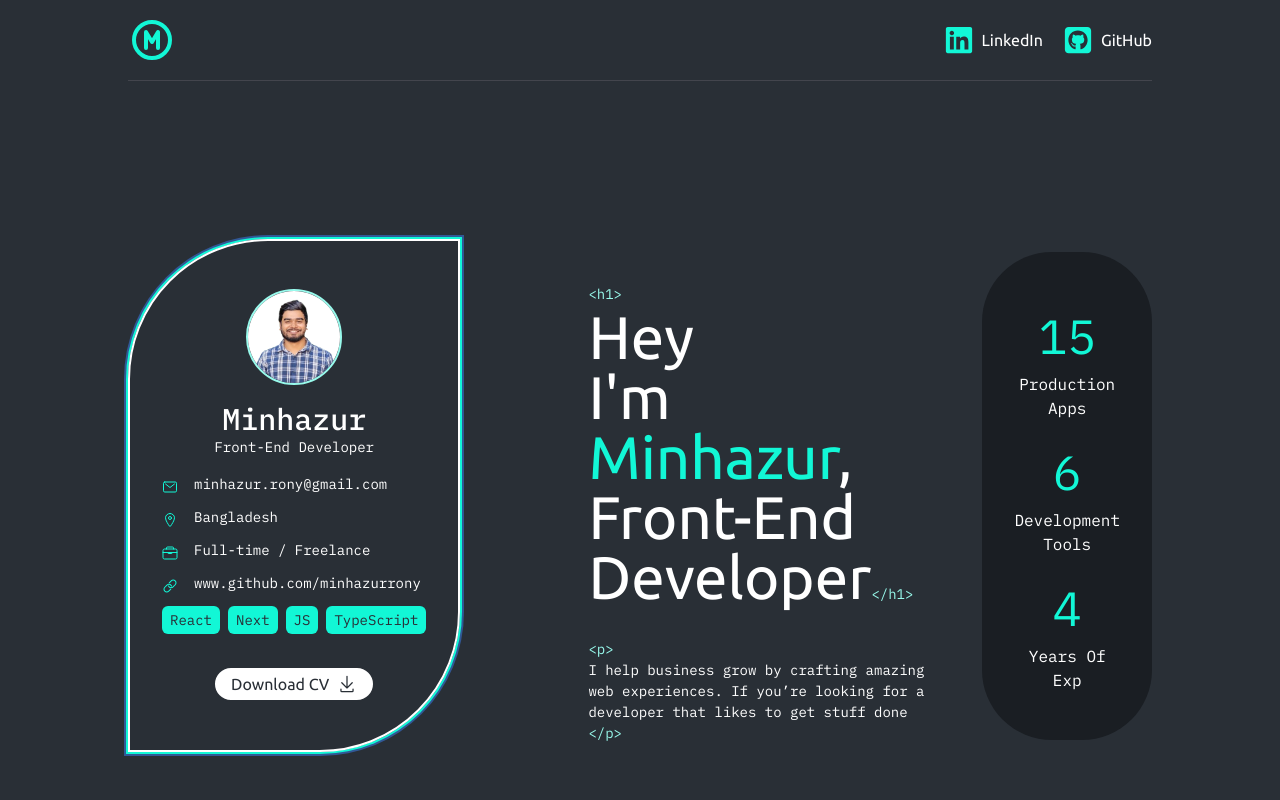
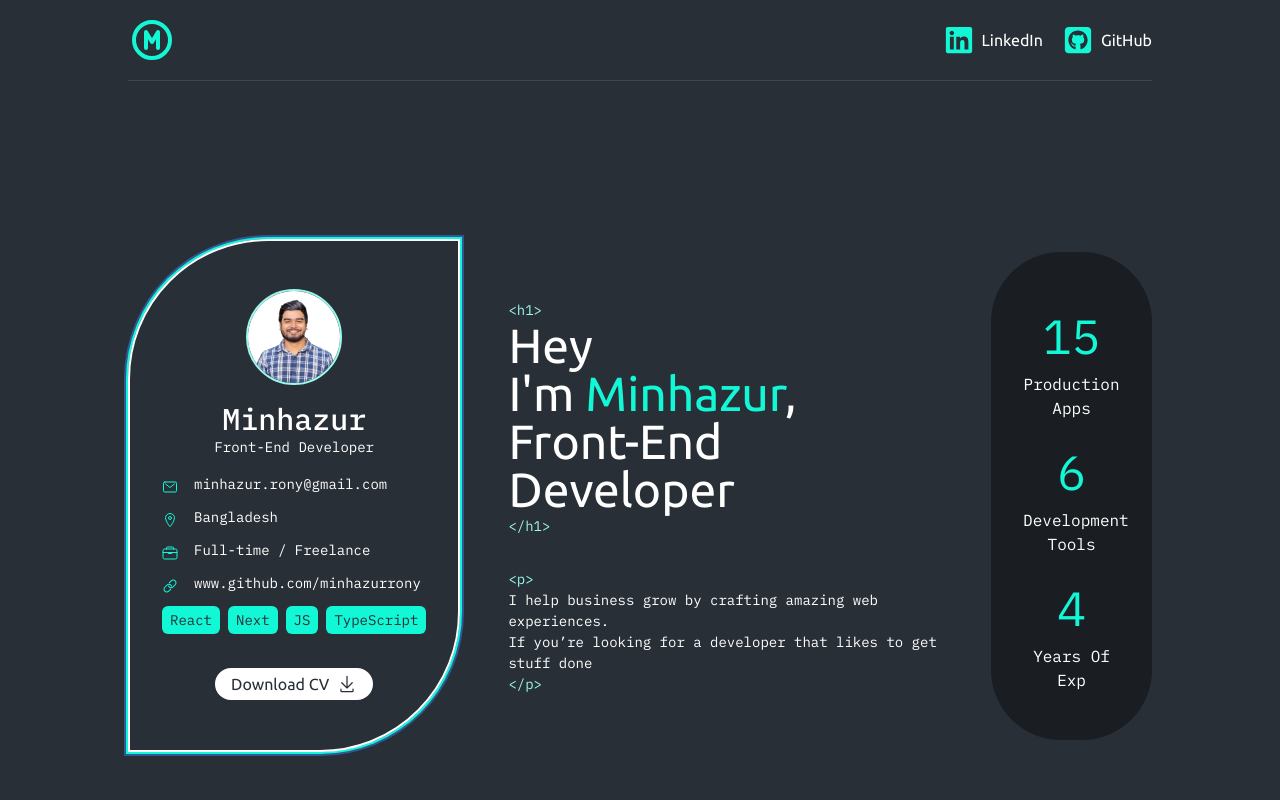
Before and after one commit to minhazurrony/portfolio, a Next.js app: page / in a window 1280 px wide. Shown: the top 800 px of the page. Built offline with nearby package versions, Linux system fonts and the light colour scheme.

Commit message:
fix: responsive issues of hero section

```diff
--- a/app/containers/home-page/Hero.tsx
+++ b/app/containers/home-page/Hero.tsx
@@ -1,6 +1,6 @@
 "use client";
 import React, { useEffect, useRef } from "react";
-import { ContainerWrapper, Reveal } from "@/components";
+import { ContainerWrapper, Reveal, HeroContent } from "@/components";
 import Image from "next/image";
 import {
   IoMailOutline,
@@ -18,13 +18,10 @@ import {
 } from "framer-motion";
 
 function Hero() {
-  const ref = useRef(null);
-  const isInView = useInView(ref, { once: true });
-
   return (
     <ContainerWrapper className="bg-bg-one pb-[64px] md:pb-[128px] xl:pt-[94px]">
       <div className="container mx-auto flex flex-col items-center justify-center py-[64px]">
-        <div className="flex flex-wrap items-center justify-around gap-8 md:gap-24 lg:gap-32 xl:flex-nowrap">
+        <div className="flex flex-wrap items-center justify-around gap-16 md:gap-24 lg:gap-32 xl:flex-nowrap xl:gap-12">
           <Reveal>
             <div className="rounded-br-[140px] rounded-tl-[140px] border-2 border-white px-8 py-12 ring-2 ring-offset-2 ring-offset-brand-one">
               <div className="mb-4 flex flex-col items-center justify-center">
@@ -78,96 +75,9 @@ function Hero() {
               </div>
             </div>
           </Reveal>
-          <div className="flex flex-wrap items-center justify-center gap-10 lg:flex-nowrap">
-            <div className="flex-2" ref={ref}>
-              <h1 className="mb-8 font-ubuntu text-4xl capitalize leading-none text-white md:text-5xl lg:text-6xl">
-                <m.span
-                  className="font-ibm-plex-mono text-[14px] lowercase text-brand-two"
-                  initial={{ opacity: 0, y: 20 }}
-                  animate={{ opacity: isInView ? 1 : 0, y: 0 }}
-                  transition={{ duration: 0.5, delay: 0.2 }}
-                >
-                  {"<h1>"}
-                </m.span>
-                <br />
-                <m.span
-                  initial={{ opacity: 0, y: 20 }}
-                  animate={{ opacity: isInView ? 1 : 0, y: 0 }}
-                  transition={{ duration: 0.5, delay: 0.4 }}
-                >
-                  hey
-                </m.span>
-                <br />
-                <m.span
-                  initial={{ opacity: 0, y: 20 }}
-                  animate={{ opacity: isInView ? 1 : 0, y: 0 }}
-                  transition={{ duration: 0.5, delay: 0.6 }}
-                >
-                  i&apos;m {""}
-                  <m.span
-                    className="text-brand-one"
-                    initial={{ opacity: 0, y: 20 }}
-                    animate={{ opacity: isInView ? 1 : 0, y: 0 }}
-                    transition={{ duration: 0.5, delay: 0.8 }}
-                  >
-                    minhazur
-                  </m.span>
-                  <m.span
-                    initial={{ opacity: 0, y: 20 }}
-                    animate={{ opacity: isInView ? 1 : 0, y: 0 }}
-                    transition={{ duration: 0.5, delay: 1.0 }}
-                  >
-                    ,
-                  </m.span>
-                </m.span>
-                <br />
-                <m.span
-                  initial={{ opacity: 0, y: 20 }}
-                  animate={{ opacity: isInView ? 1 : 0, y: 0 }}
-                  transition={{ duration: 0.5, delay: 1.2 }}
-                >
-                  front-end developer
-                </m.span>
-                <m.span
-                  className="font-ibm-plex-mono text-[14px] lowercase text-brand-two"
-                  initial={{ opacity: 0, y: 20 }}
-                  animate={{ opacity: isInView ? 1 : 0, y: 0 }}
-                  transition={{ duration: 0.5, delay: 1.4 }}
-                >
-                  {"</h1>"}
-                </m.span>
-              </h1>
-
-              <p className="text-[14px] text-white">
-                <m.span
-                  className="text-brand-two"
-                  initial={{ opacity: 0, y: 20 }}
-                  animate={{ opacity: isInView ? 1 : 0, y: 0 }}
-                  transition={{ duration: 0.5, delay: 1.4 }}
-                >
-                  {"<p>"}
-                </m.span>
-                <br />
-                <m.span
-                  initial={{ opacity: 0, y: 20 }}
-                  animate={{ opacity: isInView ? 1 : 0, y: 0 }}
-                  transition={{ duration: 0.5, delay: 1.6 }}
-                >
-                  I help business grow by crafting amazing web experiences. If
-                  you’re looking for a developer that likes to get stuff done
-                </m.span>
-                <br />
-                <m.span
-                  className="text-brand-two"
-                  initial={{ opacity: 0, y: 20 }}
-                  animate={{ opacity: isInView ? 1 : 0, y: 0 }}
-                  transition={{ duration: 0.5, delay: 1.8 }}
-                >
-                  {"</p>"}
-                </m.span>
-              </p>
-            </div>
-            <Reveal className="w-4/5 md:w-1/2">
+          <div className="flex grow flex-wrap items-center justify-center gap-16 lg:flex-nowrap lg:gap-8">
+            <HeroContent />
+            <Reveal className="w-full lg:w-3/12">
               <div className="flex flex-col gap-4 rounded-[70px] bg-bg-two px-8 py-12">
                 <Stats title="production apps" count={15} />
                 <Stats title="development tools" count={6} />
```
